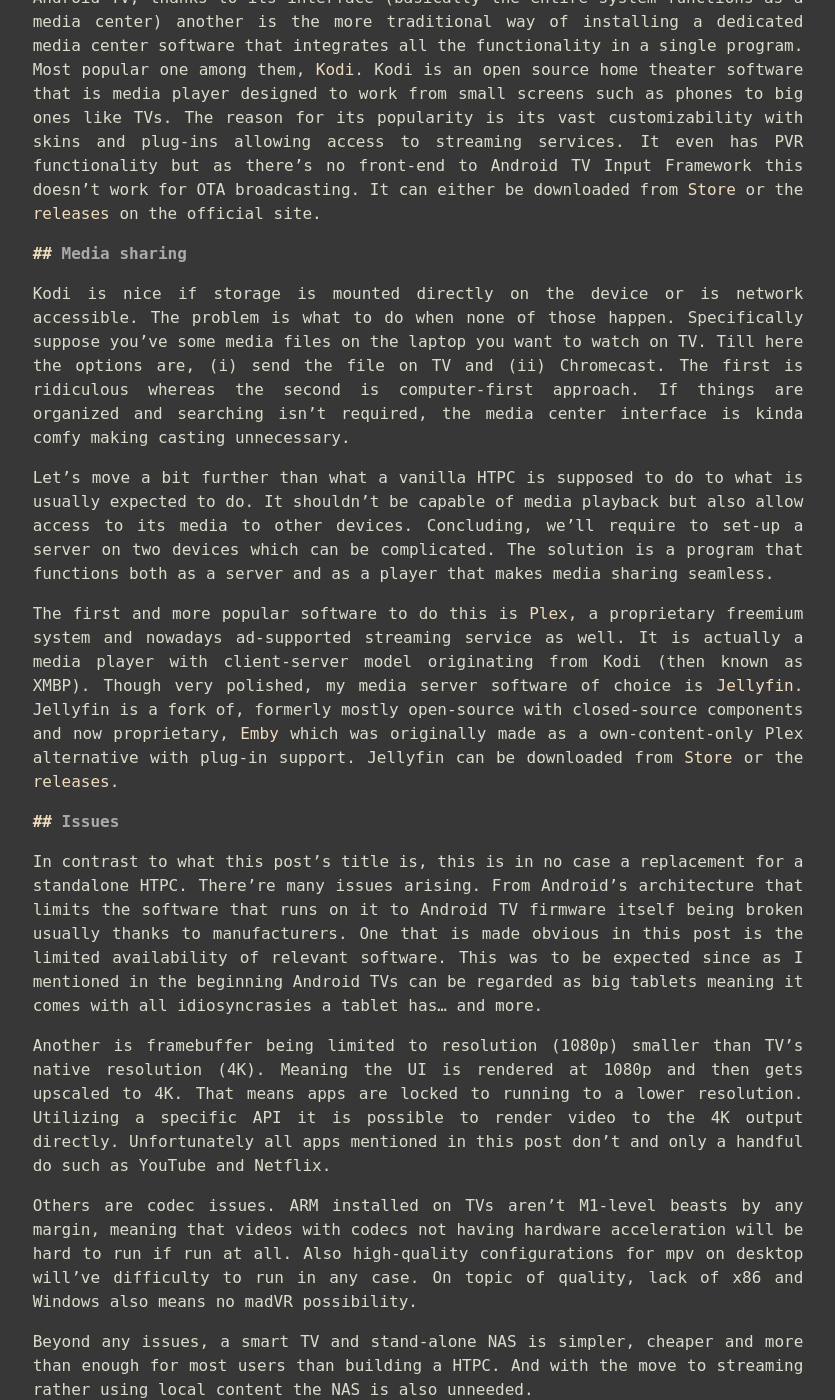
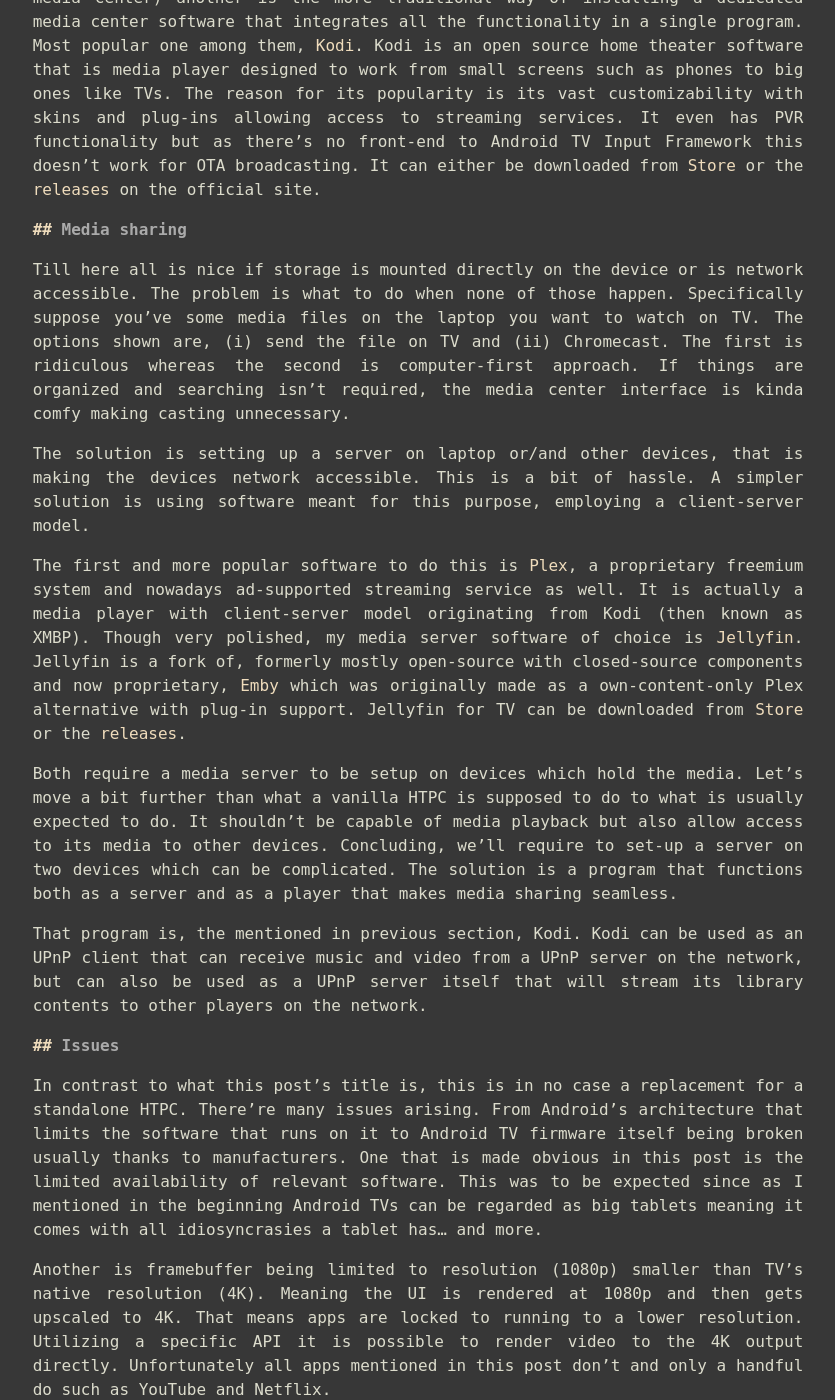
Before and after one commit to konfou/konfou.github.io, a Jekyll site: the page built from _posts/2021-03-03-android-tv-as-htpc.md, in a window 1280 px wide and 1400 px high, scrolled down 4563 px. Shown: the whole window, without its empty margins (222-1057 px from the left). Built offline with Jekyll 4.4.1, drawn with Linux system fonts in a browser that asks for light colours; some of the changed text lies outside the part shown.

Commit message:
android-tv-as-htpc: fixes and some TODOs

```diff
--- a/_posts/2021-03-03-android-tv-as-htpc.md
+++ b/_posts/2021-03-03-android-tv-as-htpc.md
@@ -194,13 +194,13 @@
 lacking a traditional interface. It is  a fork of (short lived) mplayer2
 that in  turn is a fork  of venerable (and still  alive) [MPlayer] which
 predates VLC itself. Both mpv (and ancestors) and VLC essentially depend
-on ffmpeg.  An unofficial Android  port exists called  [mpv-android]. It
-can  be installed  from the  [Store][mpv-android-store] (not  on TV)  or
-downloaded  from   [releases][mpv-android-releases]  page.   Unlike  its
-computer counterpart it  has a minimal GUI to allow  opening files (only
-from internal storage) and editing  some configuration. In order to play
-from external storage or  a network location it has to  be opened from a
-file managers (which for later it has to be supported from the manager).
+on ffmpeg.  An  unofficial Android port exists  called [mpv-android]. It
+can be installed by downloading it from [releases][mpv-android-releases]
+page.  Unlike  its computer counterpart  it has  a minimal GUI  to allow
+opening   files  (only   from   internal  storage)   and  editing   some
+configuration.   In order  to play  from external  storage or  a network
+location it has to  be opened from a file managers  (which for the later
+it has to be supported from the manager).
 
 ## Streaming
 
@@ -248,18 +248,33 @@
 downloaded from [Store][kodi-store]  or the [releases][kodi-releases] on
 the official site.
 
-
 ## Media sharing
 
-Kodi is nice if storage is mounted  directly on the device or is network
-accessible.   The  problem   is  what   to   do  when   none  of   those
+Till here all is nice if storage is mounted directly on the device or is
+network  accessible.  The  problem  is what  to do  when  none of  those
 happen. Specifically suppose  you've some media files on  the laptop you
-want to watch on TV. Till here the  options are, (i) send the file on TV
-and  (ii) Chromecast.  The first  is  ridiculous whereas  the second  is
+want to watch on TV. The options shown  are, (i) send the file on TV and
+(ii)  Chromecast.   The  first  is  ridiculous  whereas  the  second  is
 computer-first  approach. If  things are  organized and  searching isn't
 required,  the media  center  interface is  kinda  comfy making  casting
 unnecessary.
 
+The solution is setting up a server on laptop or/and other devices, that
+is making  the devices network  accessible. This is  a bit of  hassle. A
+simpler solution is  using software meant for this  purpose, employing a
+client-server model.
+
+The first and more popular software  to do this is [Plex], a proprietary
+freemium system and nowadays ad-supported  streaming service as well. It
+is actually  a media  player with  client-server model  originating from
+Kodi  (then known  as  XMBP).   Though very  polished,  my media  server
+software of choice is [Jellyfin]. Jellyfin is a fork of, formerly mostly
+open-source with  closed-source components  and now  proprietary, [Emby]
+which was  originally made as  a own-content-only Plex  alternative with
+plug-in   support.    Jellyfin   for   TV   can   be   downloaded   from
+[Store][jellyfin-tv-store] or the [releases][jellyfin-tv-releases].
+
+Both require a media server to be setup on devices which hold the media.
 Let's move a bit  further than what a vanilla HTPC is  supposed to do to
 what  is usually  expected  to  do. It  shouldn't  be  capable of  media
 playback   but   also    allow   access   to   its    media   to   other
@@ -267,15 +282,10 @@
 which can be complicated. The solution  is a program that functions both
 as a server and as a player that makes media sharing seamless.
 
-The first and more popular software  to do this is [Plex], a proprietary
-freemium system and nowadays ad-supported  streaming service as well. It
-is actually  a media  player with  client-server model  originating from
-Kodi  (then  known as  XMBP).  Though  very  polished, my  media  server
-software of choice is [Jellyfin]. Jellyfin is a fork of, formerly mostly
-open-source with  closed-source components  and now  proprietary, [Emby]
-which was  originally made as  a own-content-only Plex  alternative with
-plug-in     support.     Jellyfin     can     be     downloaded     from
-[Store][jellyfin-tv-store] or the [releases][jellyfin-tv-releases].
+That program is,  the mentioned in previous section, Kodi.   Kodi can be
+used as  an UPnP  client that can  receive music and  video from  a UPnP
+server on the network, but can also be used as a UPnP server itself that
+will stream its library contents to other players on the network.
 
 ## Issues
 
@@ -295,16 +305,22 @@
 video to  the 4K  output directly. Unfortunately  all apps  mentioned in
 this post don't and only a handful do such as YouTube and Netflix.
 
-Others are codec issues. ARM installed  on TVs aren't M1-level beasts by
-any  margin,  meaning  that  videos  with  codecs  not  having  hardware
-acceleration  will be  hard  to run  if run  at  all. Also  high-quality
-configurations  for mpv  on desktop  will've  difficulty to  run in  any
-case. On topic of  quality, lack of x86 and Windows  also means no madVR
-possibility.
+Others  are codec  issues. ARM  CPUs  installed on  TVs aren't  M1-level
+beasts  by any  margin, meaning  that videos  with encodings  not having
+hardware  acceleration  will  be  hard  to  run  if  run  at  all.  Also
+high-quality configurations used at mpv on desktop will've difficulty to
+run in any case. On topic of quality, lack of x86 and Windows also means
+no madVR possibility.
 
 Beyond any  issues, a smart TV  and stand-alone NAS is  simpler, cheaper
 and more than enough  for most users than building a  HTPC. And with the
 move to streaming rather using local content the NAS is also unneeded.
+
+>TODO: Provide instructions for setting up Kodi and Jellyfin.
+
+>TODO: Provide instructions for running a server PC-side.
+
+>TODO: Provide instructions for setting up a NAS.
 
 [smart_tv]: https://en.wikipedia.org/wiki/Smart_TV
 [android_tv]: https://en.wikipedia.org/wiki/Android_TV
```
Also changed, not shown: other parts of _posts/2021-03-03-android-tv-as-htpc.md (+4 -4 lines).
